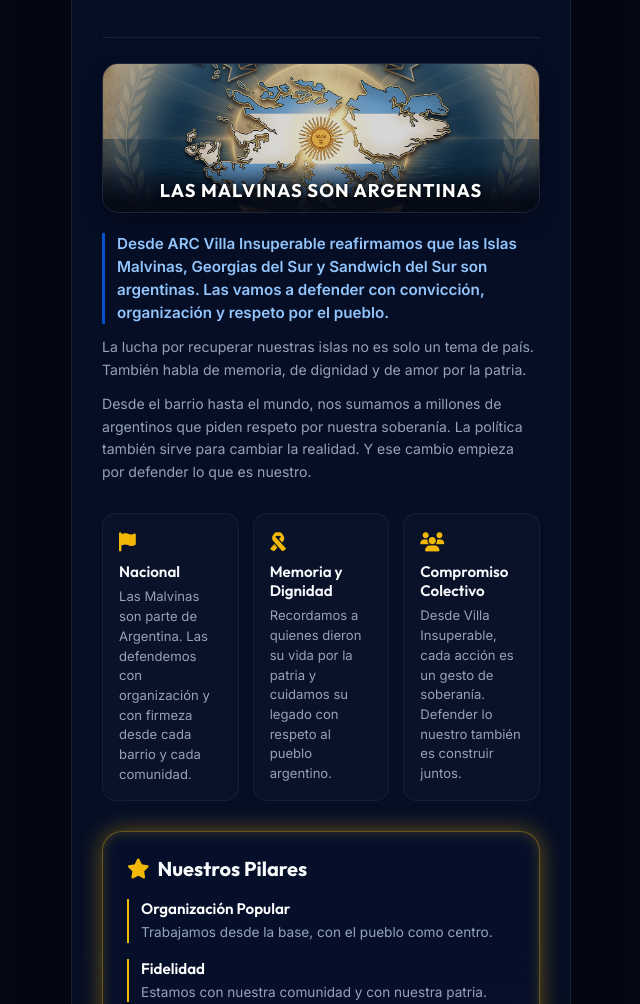
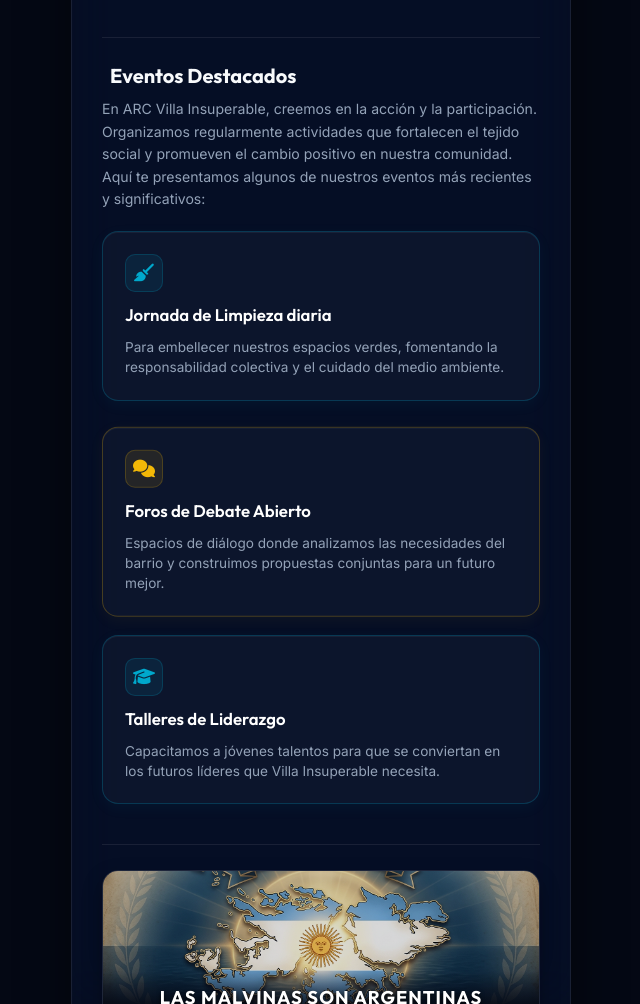
Before and after one commit to ems-cede/ARCVILLAINSUPERABLE, a plain HTML site: page index.html in a window 1280 px wide. Shown: the part 1044-2048 px from the top of the page, without its empty margins (319-959 px from the left). Drawn offline with Linux system fonts and the light colour scheme.

Commit message:
Add Eventos Destacados section with glowing cards and asynchronous float animations

```diff
--- a/index.html
+++ b/index.html
@@ -121,6 +121,37 @@
                 </div>
             </a>
 
+        </section>
+
+        <!-- Sección Eventos Destacados -->
+        <section class="eventos-section" id="events-highlights-section">
+            <h2 class="eventos-title"><i class="fa-solid fa-calendar-star"></i> Eventos Destacados</h2>
+            <p class="eventos-description">
+                En ARC Villa Insuperable, creemos en la acción y la participación. Organizamos regularmente actividades que fortalecen el tejido social y promueven el cambio positivo en nuestra comunidad. Aquí te presentamos algunos de nuestros eventos más recientes y significativos:
+            </p>
+
+            <div class="eventos-grid">
+                <!-- Tarjeta 1: Jornada de Limpieza diaria -->
+                <div class="evento-card card-glow-blue float-anim-1">
+                    <span class="evento-icon-badge"><i class="fa-solid fa-broom"></i></span>
+                    <h3>Jornada de Limpieza diaria</h3>
+                    <p>Para embellecer nuestros espacios verdes, fomentando la responsabilidad colectiva y el cuidado del medio ambiente.</p>
+                </div>
+
+                <!-- Tarjeta 2: Foros de Debate Abierto -->
+                <div class="evento-card card-glow-gold float-anim-2">
+                    <span class="evento-icon-badge"><i class="fa-solid fa-comments"></i></span>
+                    <h3>Foros de Debate Abierto</h3>
+                    <p>Espacios de diálogo donde analizamos las necesidades del barrio y construimos propuestas conjuntas para un futuro mejor.</p>
+                </div>
+
+                <!-- Tarjeta 3: Talleres de Liderazgo -->
+                <div class="evento-card card-glow-blue float-anim-3">
+                    <span class="evento-icon-badge"><i class="fa-solid fa-graduation-cap"></i></span>
+                    <h3>Talleres de Liderazgo</h3>
+                    <p>Capacitamos a jóvenes talentos para que se conviertan en los futuros líderes que Villa Insuperable necesita.</p>
+                </div>
+            </div>
         </section>
 
         <!-- Sección de Homenaje a Malvinas -->
@@ -386,6 +417,6 @@
     <div class="toast-container" id="toast-container"></div>
 
     <!-- Scripts de funcionalidad -->
-    <script src="script.js?v=9"></script>
+    <script src="script.js?v=10"></script>
 </body>
 </html>
--- a/styles.css
+++ b/styles.css
@@ -346,6 +346,179 @@ body {
     transform: translateX(3px);
     color: var(--text-primary);
     opacity: 1;
+}
+
+/* ==========================================================================
+   Sección Eventos Destacados
+   ========================================================================== */
+.eventos-section {
+    border-top: 1px solid rgba(255, 255, 255, 0.08);
+    padding-top: 25px;
+    margin-top: 10px;
+    width: 100%;
+}
+
+.eventos-title {
+    font-family: 'Outfit', sans-serif;
+    font-size: 1.25rem;
+    font-weight: 700;
+    color: var(--text-primary);
+    margin-bottom: 10px;
+    text-align: left;
+    display: flex;
+    align-items: center;
+    gap: 8px;
+}
+
+.eventos-title i {
+    color: var(--accent-gold);
+}
+
+.eventos-description {
+    font-size: 0.88rem;
+    line-height: 1.6;
+    color: var(--text-secondary);
+    margin-bottom: 24px;
+    text-align: left;
+}
+
+.eventos-grid {
+    display: flex;
+    flex-direction: column;
+    gap: 20px;
+}
+
+.evento-card {
+    position: relative;
+    padding: 22px;
+    border-radius: 16px;
+    border: 1px solid rgba(255, 255, 255, 0.08);
+    background: rgba(255, 255, 255, 0.03);
+    color: #ffffff;
+    display: flex;
+    flex-direction: column;
+    align-items: flex-start;
+    gap: 12px;
+    text-align: left;
+    transition: transform 0.4s cubic-bezier(0.165, 0.84, 0.44, 1),
+                box-shadow 0.4s ease,
+                border-color 0.4s ease,
+                background-color 0.4s ease;
+}
+
+.evento-card h3 {
+    font-family: 'Outfit', sans-serif;
+    font-size: 1.05rem;
+    font-weight: 600;
+    color: #ffffff;
+    margin: 0;
+}
+
+.evento-card p {
+    font-size: 0.85rem;
+    line-height: 1.5;
+    color: var(--text-secondary);
+    margin: 0;
+}
+
+/* Badges con icono */
+.evento-icon-badge {
+    width: 38px;
+    height: 38px;
+    border-radius: 10px;
+    display: flex;
+    justify-content: center;
+    align-items: center;
+    font-size: 1.1rem;
+    transition: var(--transition-smooth);
+}
+
+/* Brillos / Iluminaciones específicas de tarjetas */
+.card-glow-blue {
+    border-color: rgba(0, 168, 204, 0.25);
+    box-shadow: 0 4px 15px rgba(0, 168, 204, 0.05),
+                inset 0 1px 0 rgba(255, 255, 255, 0.05);
+}
+
+.card-glow-blue .evento-icon-badge {
+    background: rgba(0, 168, 204, 0.1);
+    color: #00a8cc;
+    border: 1px solid rgba(0, 168, 204, 0.2);
+}
+
+.card-glow-blue:hover {
+    background: rgba(0, 168, 204, 0.05);
+    border-color: #00a8cc;
+    box-shadow: 0 10px 25px rgba(0, 168, 204, 0.3),
+                inset 0 1px 0 rgba(255, 255, 255, 0.1);
+}
+
+.card-glow-gold {
+    border-color: rgba(242, 184, 7, 0.25);
+    box-shadow: 0 4px 15px rgba(242, 184, 7, 0.05),
+                inset 0 1px 0 rgba(255, 255, 255, 0.05);
+}
+
+.card-glow-gold .evento-icon-badge {
+    background: rgba(242, 184, 7, 0.1);
+    color: var(--accent-gold);
+    border: 1px solid rgba(242, 184, 7, 0.2);
+}
+
+.card-glow-gold:hover {
+    background: rgba(242, 184, 7, 0.05);
+    border-color: var(--accent-gold);
+    box-shadow: 0 10px 25px rgba(242, 184, 7, 0.3),
+                inset 0 1px 0 rgba(255, 255, 255, 0.1);
+}
+
+/* Efectos hovers de badges */
+.evento-card:hover .evento-icon-badge {
+    transform: scale(1.1) rotate(5deg);
+}
+
+.evento-card:hover {
+    transform: translateY(-5px) scale(1.01);
+}
+
+/* Animaciones de flotación asíncronas para llamar la atención */
+.float-anim-1 {
+    animation: floatAnim1 5s ease-in-out infinite alternate;
+}
+
+.float-anim-2 {
+    animation: floatAnim2 6s ease-in-out infinite alternate;
+}
+
+.float-anim-3 {
+    animation: floatAnim3 5.5s ease-in-out infinite alternate;
+}
+
+@keyframes floatAnim1 {
+    0% {
+        transform: translateY(0);
+    }
+    100% {
+        transform: translateY(-4px);
+    }
+}
+
+@keyframes floatAnim2 {
+    0% {
+        transform: translateY(-2px);
+    }
+    100% {
+        transform: translateY(2px);
+    }
+}
+
+@keyframes floatAnim3 {
+    0% {
+        transform: translateY(-4px);
+    }
+    100% {
+        transform: translateY(0px);
+    }
 }
 
 /* ==========================================================================
```
